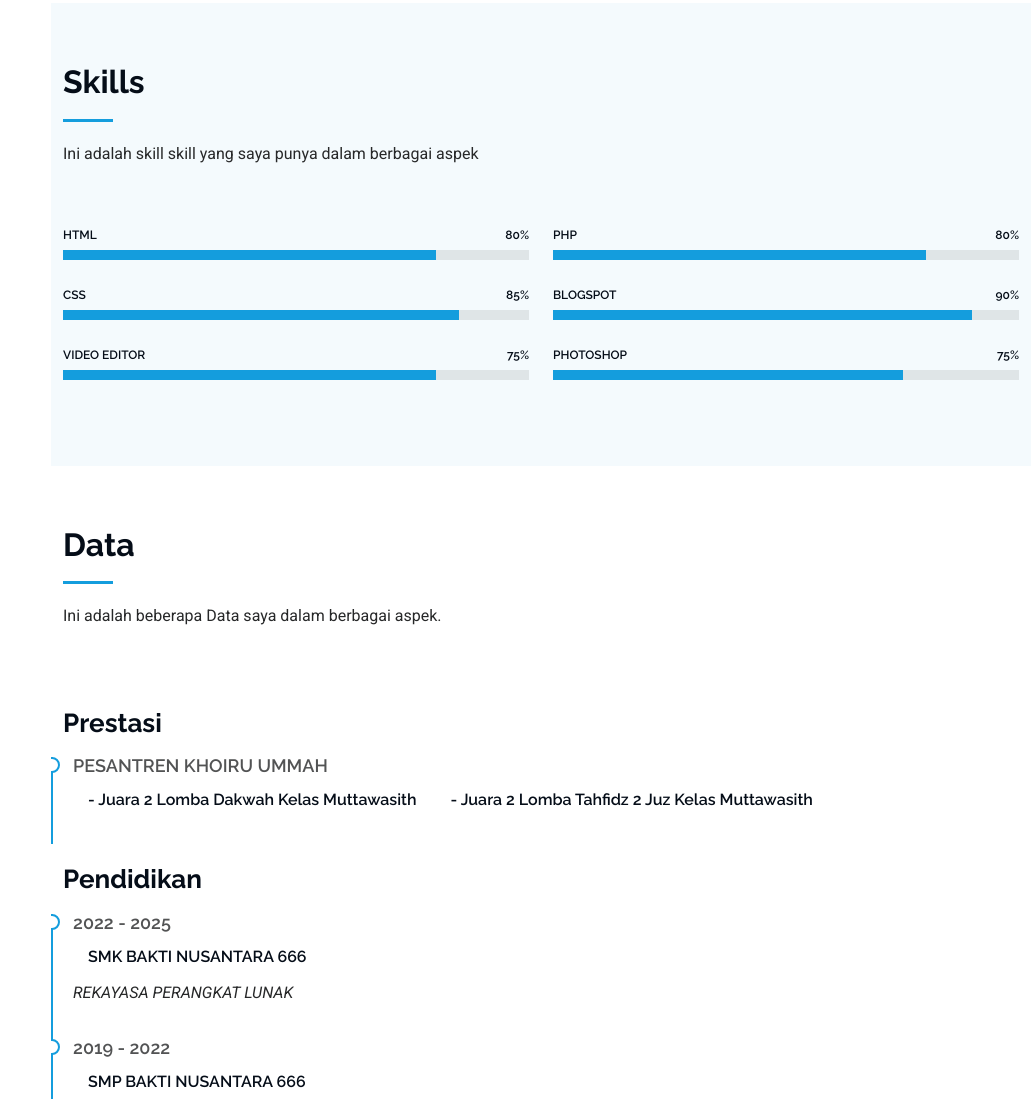
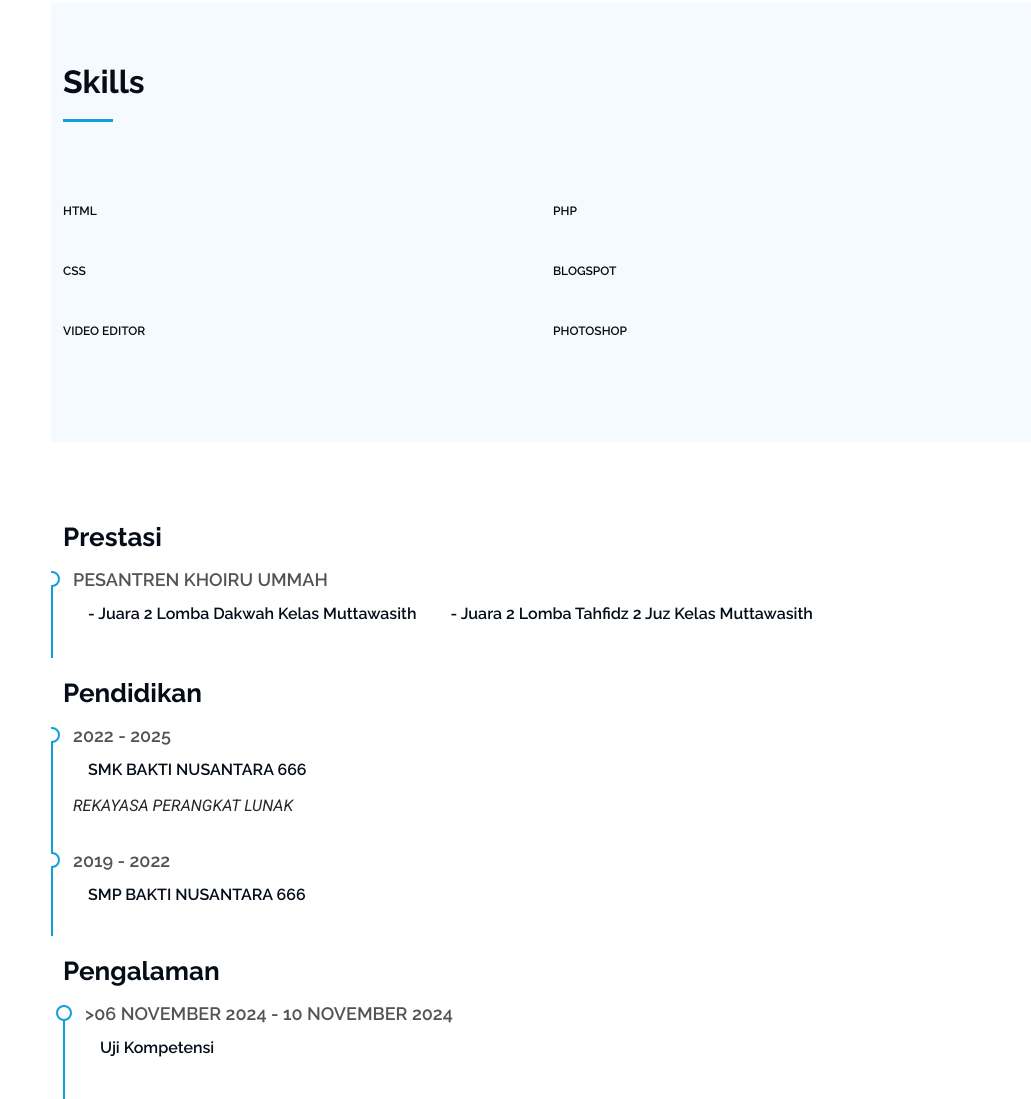
Before and after one commit to RizlaAuliaDitya/CV_WEB_RIZLA, a plain HTML site: page index.html in a window 1280 px wide. Shown: the part 1440-2539 px from the top of the page, without its empty margins (249-1280 px from the left). Drawn offline with Linux system fonts and the light colour scheme.

Commit message:
Add files via upload

```diff
--- a/index.html
+++ b/index.html
@@ -110,7 +110,6 @@
               </div>
               <div class="col-lg-6">
                 <ul>
-                  <li><i class="bi bi-chevron-right"></i> <strong>Degree:</strong> <span>Junior</span></li>
                   <li><i class="bi bi-chevron-right"></i> <strong>Email:</strong> <span>auliadityarizla@gmail.com</span></li>
                   <li><i class="bi bi-chevron-right"></i> <strong>Freelance:</strong> <span>Available</span></li>
                 </ul>
@@ -132,7 +131,6 @@
       <!-- Section Title -->
       <div class="container section-title" data-aos="fade-up">
         <h2>Skills</h2>
-        <p>Ini adalah skill skill yang saya punya dalam berbagai aspek</p>
       </div><!-- End Section Title -->
 
       <div class="container" data-aos="fade-up" data-aos-delay="100">
@@ -142,24 +140,15 @@
           <div class="col-lg-6">
 
             <div class="progress">
-              <span class="skill"><span>HTML</span> <i class="val">80%</i></span>
-              <div class="progress-bar-wrap">
-                <div class="progress-bar" role="progressbar" aria-valuenow="80" aria-valuemin="0" aria-valuemax="100"></div>
-              </div>
+              <span class="skill"><span>HTML</span> </span>
             </div><!-- End Skills Item -->
 
             <div class="progress">
-              <span class="skill"><span>CSS</span> <i class="val">85%</i></span>
-              <div class="progress-bar-wrap">
-                <div class="progress-bar" role="progressbar" aria-valuenow="85" aria-valuemin="0" aria-valuemax="100"></div>
-              </div>
+              <span class="skill"><span>CSS</span></span>
             </div><!-- End Skills Item -->
 
             <div class="progress">
-              <span class="skill"><span>Video Editor</span> <i class="val">75%</i></span>
-              <div class="progress-bar-wrap">
-                <div class="progress-bar" role="progressbar" aria-valuenow="80" aria-valuemin="0" aria-valuemax="100"></div>
-              </div>
+              <span class="skill"><span>Video Editor</span></span>
             </div><!-- End Skills Item -->
 
           </div>
@@ -167,24 +156,15 @@
           <div class="col-lg-6">
 
             <div class="progress">
-              <span class="skill"><span>PHP</span> <i class="val">80%</i></span>
-              <div class="progress-bar-wrap">
-                <div class="progress-bar" role="progressbar" aria-valuenow="80" aria-valuemin="0" aria-valuemax="100"></div>
-              </div>
+              <span class="skill"><span>PHP</span></span>
             </div><!-- End Skills Item -->
 
             <div class="progress">
-              <span class="skill"><span>BlogSpot</span> <i class="val">90%</i></span>
-              <div class="progress-bar-wrap">
-                <div class="progress-bar" role="progressbar" aria-valuenow="90" aria-valuemin="0" aria-valuemax="100"></div>
-              </div>
+              <span class="skill"><span>BlogSpot</span></span>
             </div><!-- End Skills Item -->
 
             <div class="progress">
-              <span class="skill"><span>Photoshop</span> <i class="val">75%</i></span>
-              <div class="progress-bar-wrap">
-                <div class="progress-bar" role="progressbar" aria-valuenow="75" aria-valuemin="0" aria-valuemax="100"></div>
-              </div>
+              <span class="skill"><span>Photoshop</span></span>
             </div><!-- End Skills Item -->
 
           </div>
@@ -197,12 +177,6 @@
 
     <!-- Resume Section -->
     <section id="resume" class="resume section">
-
-      <!-- Section Title -->
-      <div class="container section-title" data-aos="fade-up">
-        <h2>Data</h2>
-        <p>Ini adalah beberapa Data saya dalam berbagai aspek.</p>
-      </div><!-- End Section Title -->
 
       <div class="container">
 
@@ -235,14 +209,14 @@
           <div class="col-lg-6" data-aos="fade-up" data-aos-delay="200">
             <h3 class="resume-title">Pengalaman</h3>
             <div class="resume-item">
-              <h4>Januari 2023</h4>
-              <h5>Bakti Nusantara Character Camp</h5>
+              <h4>>06 November 2024 - 10 November 2024</h4>
+              <h5>Uji Kompetensi</h5>
               <p><em></em></p>
             </div><!-- Edn Resume Item -->
 
             <div class="resume-item">
-              <h4>06 November 2024 - 10 November 2024</h4>
-              <h5>Uji Kompetensi</h5>
+              <h4>Januari 2023</h4>
+              <h5>Bakti Nusantara Character Camp</h5>
               <p><em></em></p>
             </div><!-- Edn Resume Item -->
 
```
